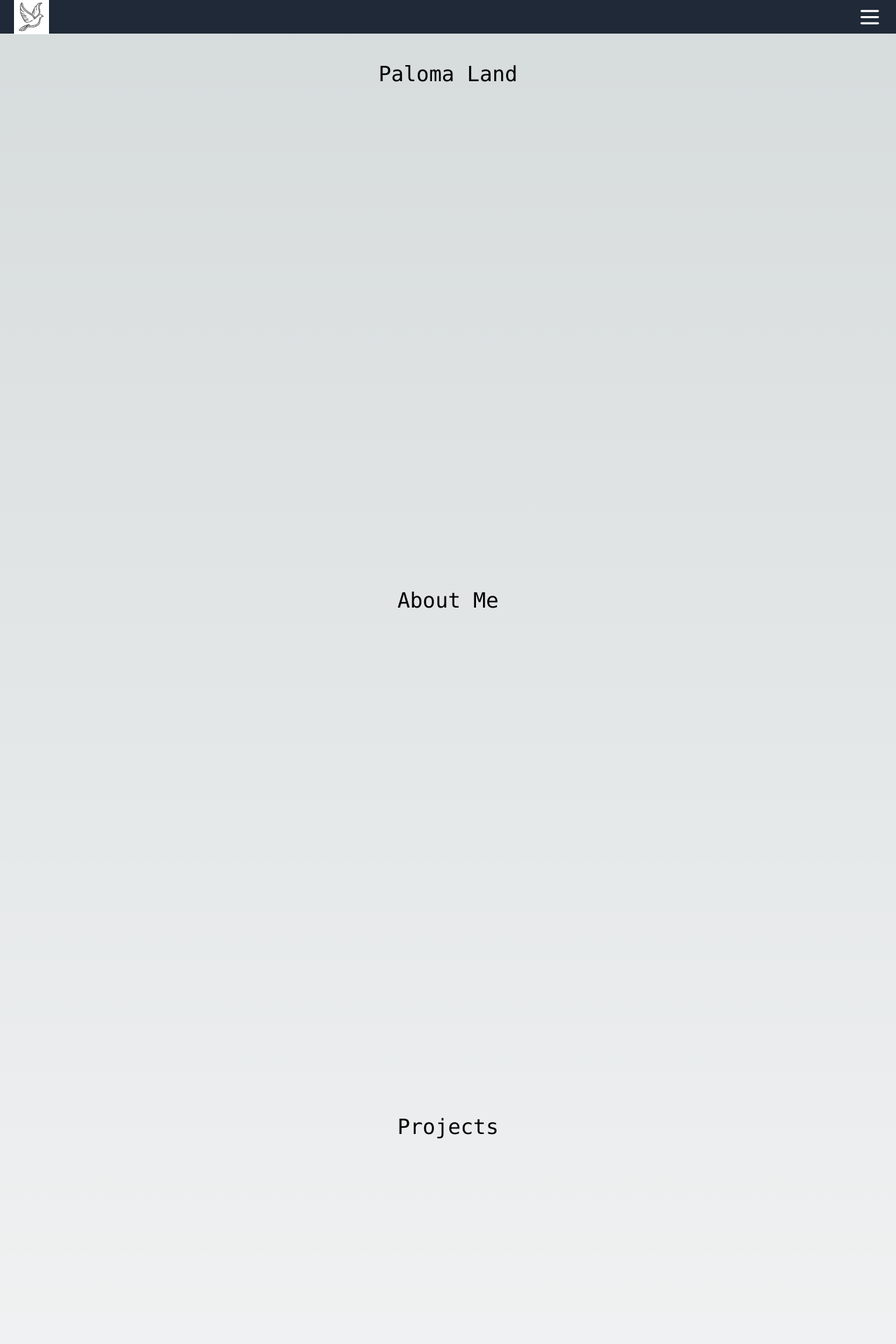
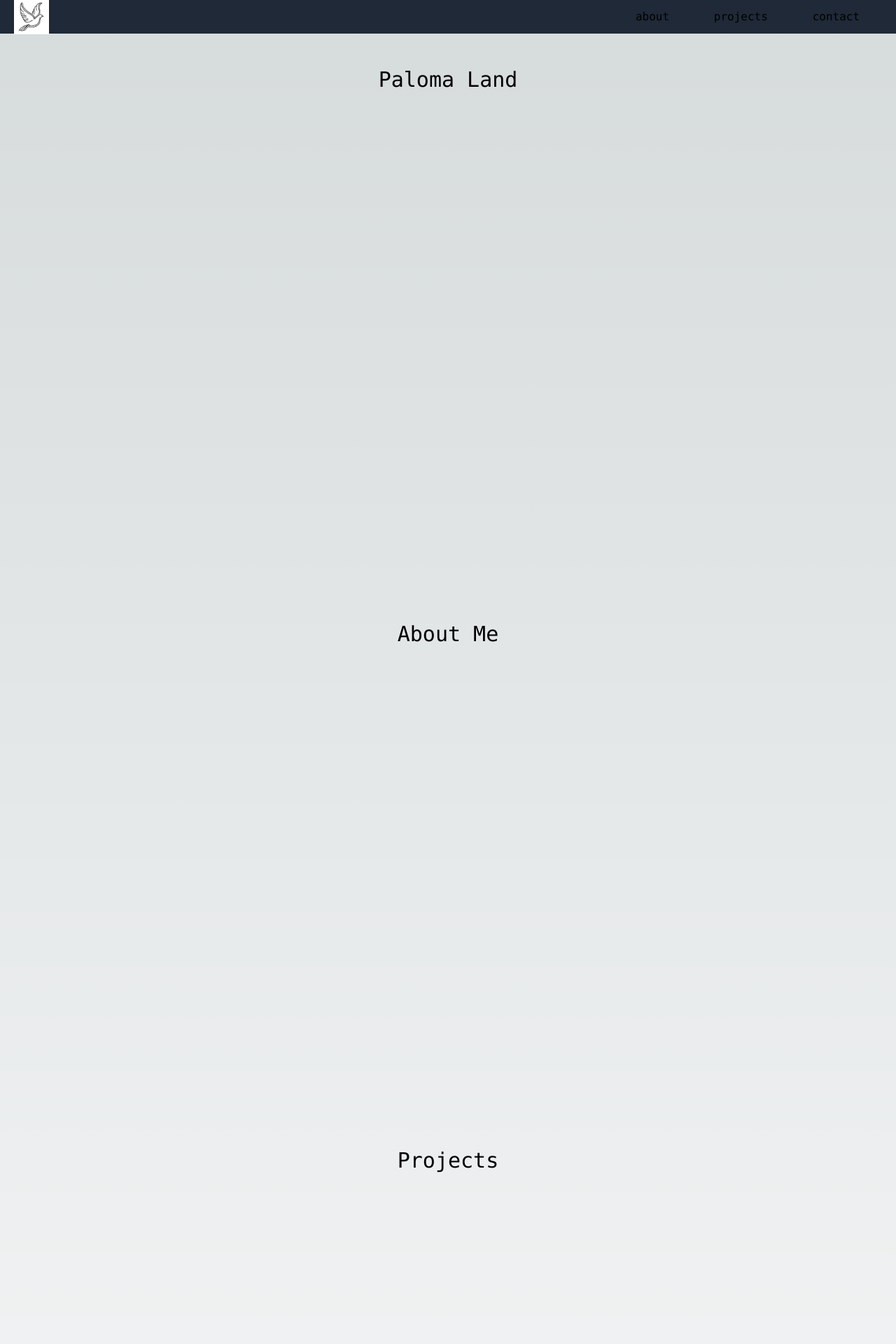
Before and after one commit to palomita26/PalomaPortfolio, a Next.js app: page / in a window 1280 px wide. Shown: the top 1920 px of the page at 70% size. Built offline with nearby package versions, Linux system fonts and the light colour scheme.

Commit message:
add links and modify placement

```diff
--- a/app/layout.tsx
+++ b/app/layout.tsx
@@ -15,7 +15,7 @@
   children: React.ReactNode
 }) {
   return (
-    <html lang="en">
+    <html className='scroll-smooth' style={{scrollBehavior:'smooth'}} lang="en">
       <body className={inter.className}>{children}</body>
     </html>
   )
--- a/app/page.tsx
+++ b/app/page.tsx
@@ -1,39 +1,47 @@
 import Image from 'next/image'
+import Link from 'next/link'
 
 export default function Home() {
   return (
     <main className="min-h-screen font-mono">
       <header className="flex bg-gray-800 h-12 items-center px-5 justify-between sticky top-0">
           <div>
+            <Link href= "#palomaland">
             <Image alt="paloma" src="/paloma.jpg" width={50} height={50} />
+            </Link>
           </div>
-          <div>
-          <svg width="35px" height="35px" viewBox="0 0 24 24" fill="white" xmlns="http://www.w3.org/2000/svg">
-<path d="M4 18L20 18" stroke="white" stroke-width="2" stroke-linecap="round"/>
-<path d="M4 12L20 12" stroke="white" stroke-width="2" stroke-linecap="round"/>
-<path d="M4 6L20 6" stroke="white" stroke-width="2" stroke-linecap="round"/>
-</svg>
+          <div className='sm:hidden'>
+            <svg width="35px" height="35px" viewBox="0 0 24 24" fill="white" xmlns="http://www.w3.org/2000/svg">
+              <path d="M4 18L20 18" stroke="white" stroke-width="2" stroke-linecap="round"/>
+              <path d="M4 12L20 12" stroke="white" stroke-width="2" stroke-linecap="round"/>
+              <path d="M4 6L20 6" stroke="white" stroke-width="2" stroke-linecap="round"/>
+            </svg>
+          </div>
+          <div className='hidden sm:flex justify-around w-full max-w-sm'>
+            <Link href= "#about"> about </Link>
+            <Link href= "#projects"> projects </Link>
+            <Link href= "#contact"> contact </Link>
           </div>
         </header>
-      <section className= "text-sm h-full min-h-[calc(100vh-3rem)]">
+      <section id="palomaland" className= "text-sm h-full min-h-[calc(100vh-3rem)] pt-12">
 
-        <h1 className= "mx-auto text-3xl w-fit py-10">
+        <h1 className= "mx-auto text-3xl w-fit pb-10">
           {"Paloma Land"}
         </h1>
       </section>
-      <section className='min-h-[calc(100vh-3rem)]'>
+      <section id="about" className='min-h-[calc(100vh-3rem)] pt-12'>
         <h2 className= "mx-auto text-3xl w-fit py-10">
           {"About Me"}
 
         </h2>
       </section>
-      <section className='min-h-[calc(100vh-3rem)]'>
+      <section id="projects" className='min-h-[calc(100vh-3rem)] pt-12'>
         <h2 className= "mx-auto text-3xl w-fit py-10">
           {"Projects"}
 
         </h2>
       </section>
-      <section className='min-h-[calc(100vh-3rem)]'>
+      <section id="contact" className='min-h-[calc(100vh-3rem)] pt-12'>
         <h2 className= "mx-auto text-3xl w-fit py-10">
           {"Contact"}
 
```
